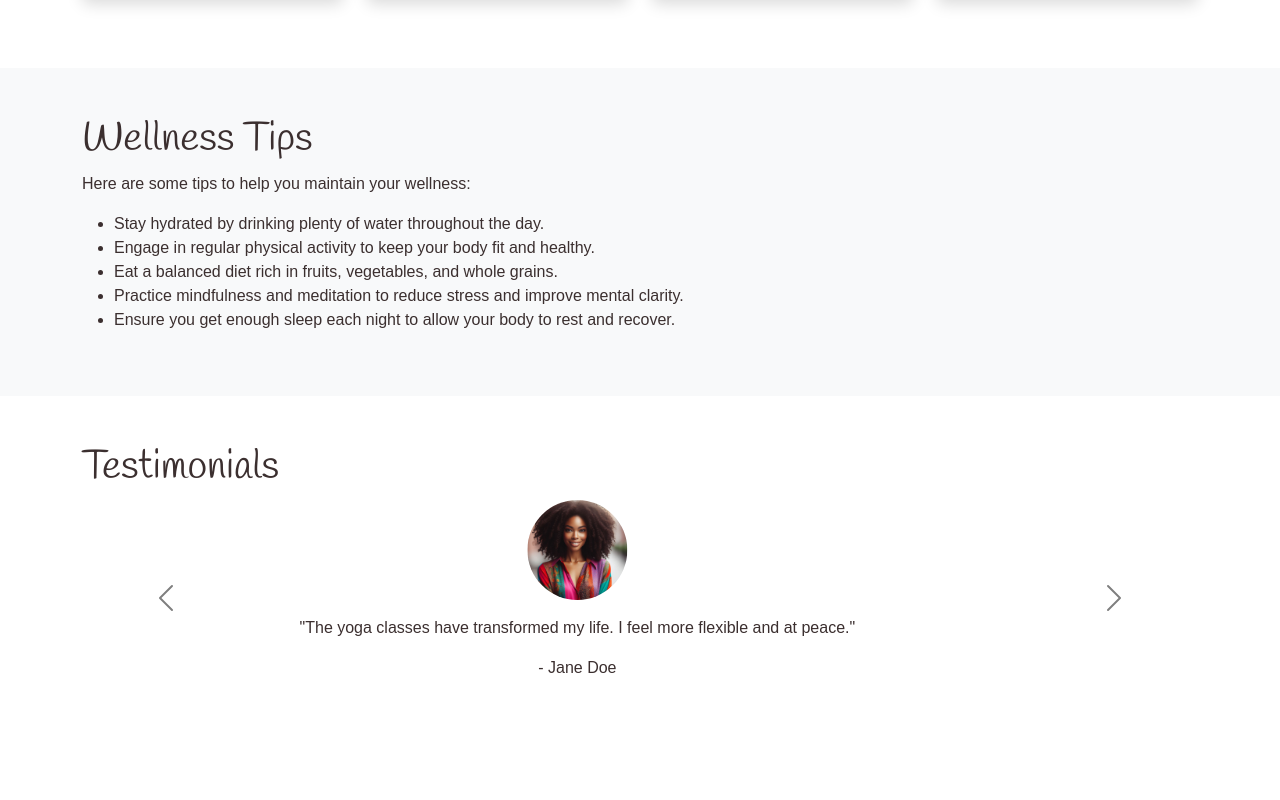
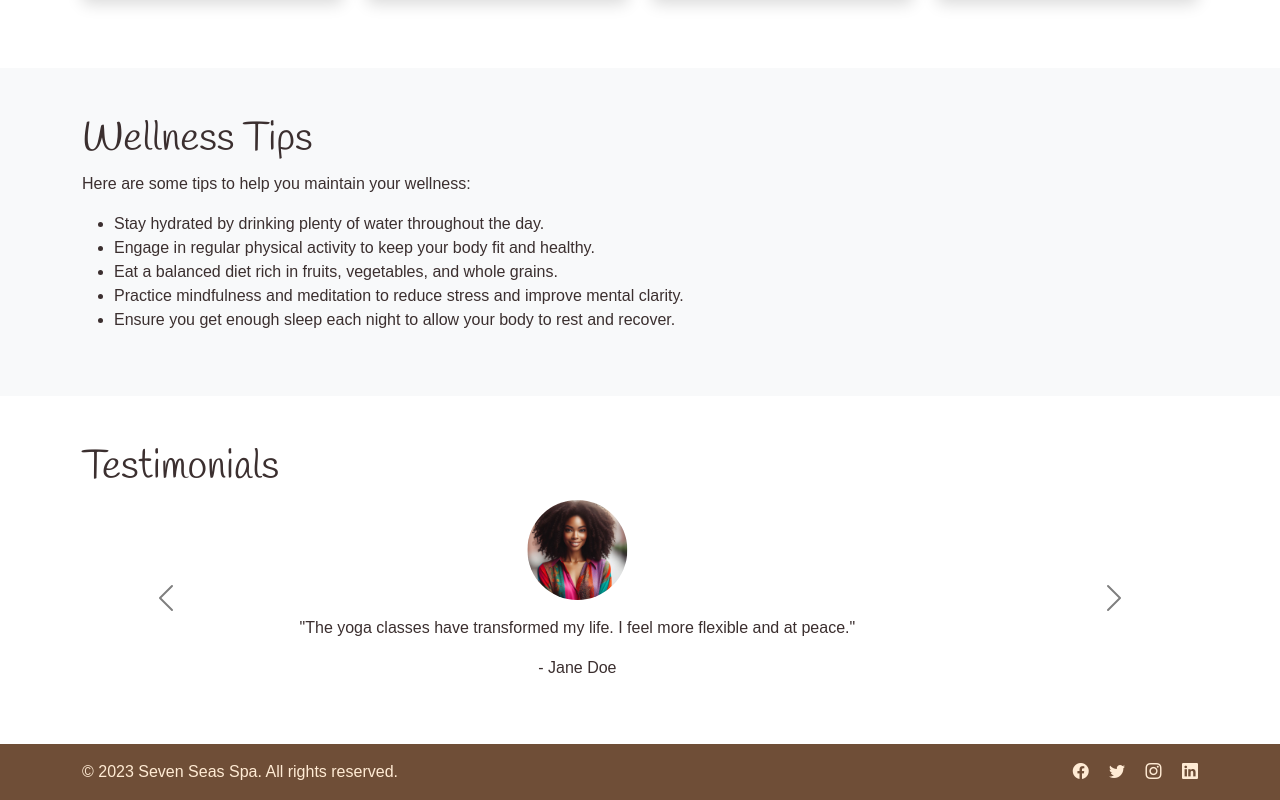
Before and after one commit to David-Coles-DC/wellness-website, a plain HTML site: page index.html in a window 1280 px wide. Shown: the part 905-1705 px from the top of the page. Before the commit the page ends 1649 px from the top, so only its background shows below. Drawn offline with nearby package versions, Linux system fonts and the light colour scheme.

Commit message:
Added a footer section

```diff
--- a/index.html
+++ b/index.html
@@ -6,6 +6,7 @@
     <meta name="viewport" content="width=device-width, initial-scale=1.0">
     <link href="https://cdn.jsdelivr.net/npm/bootstrap@5.3.3/dist/css/bootstrap.min.css" rel="stylesheet"
         integrity="sha384-QWTKZyjpPEjISv5WaRU9OFeRpok6YctnYmDr5pNlyT2bRjXh0JMhjY6hW+ALEwIH" crossorigin="anonymous">
+    <link href="https://cdnjs.cloudflare.com/ajax/libs/bootstrap-icons/1.10.5/font/bootstrap-icons.min.css" rel="stylesheet">
     <title>Seven Seas Spa | Home</title>
     <link href="https://fonts.googleapis.com/css2?family=Handlee&display=swap" rel="stylesheet">
     <link rel="stylesheet" href="assets/css/style.css">
@@ -13,7 +14,7 @@
 
 <body>
     <nav class="navbar navbar-expand-lg navbar-light bg-white navbar-custom fixed-top">
-        <div class="container-fluid">
+        <div class="container">
             <a class="navbar-brand" href="#">
                 <img src="assets/images/AIIAB_4_2_1_1.png" alt="Logo" width="30" height="30"
                     class="d-inline-block align-middle">
@@ -147,6 +148,26 @@
         </div>
     </section>
 
+    <footer class="py-3" style="background-color: #6f4e37; color: #ffebd4;">
+        <div class="container d-flex justify-content-between align-items-center">
+            <p class="mb-0">&copy; 2023 Seven Seas Spa. All rights reserved.</p>
+            <div>
+                <a href="#" class="text-decoration-none me-3" style="color: #ffebd4;">
+                    <i class="bi bi-facebook"></i>
+                </a>
+                <a href="#" class="text-decoration-none me-3" style="color: #ffebd4;">
+                    <i class="bi bi-twitter"></i>
+                </a>
+                <a href="#" class="text-decoration-none me-3" style="color: #ffebd4;">
+                    <i class="bi bi-instagram"></i>
+                </a>
+                <a href="#" class="text-decoration-none" style="color: #ffebd4;">
+                    <i class="bi bi-linkedin"></i>
+                </a>
+            </div>
+        </div>
+    </footer>
+
     <script src="https://cdn.jsdelivr.net/npm/bootstrap@5.3.3/dist/js/bootstrap.bundle.min.js"
         integrity="sha384-YvpcrYf0tY3lHB60NNkmXc5s9fDVZLESaAA55NDzOxhy9GkcIdslK1eN7N6jIeHz" crossorigin="anonymous">
     </script>
```
